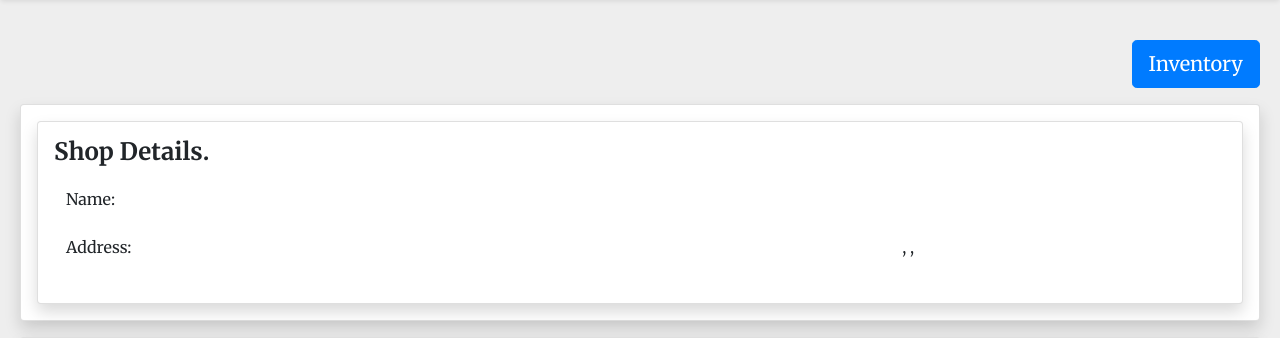
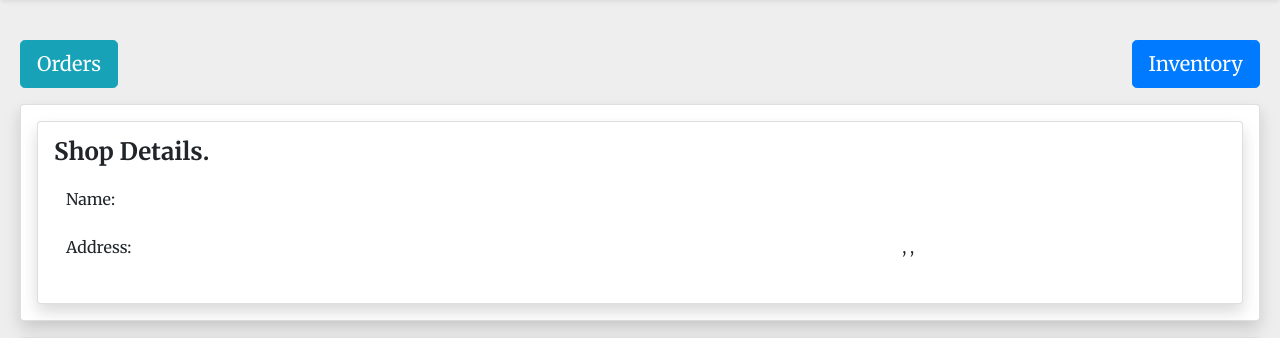
Before and after one commit to github-ravish/point-of-sale, a Django app: template app/shop/templates/shop/detail.html in a window 1280 px wide. Shown: the part 59-397 px from the top of the page. Run offline with Django 3.2, Linux system fonts and the light colour scheme; the template is opened without the code that fills it, so the values that code supplies are empty; parts of the project's set-up code (start-up, migrations or seed data) failed here and were passed over; some libraries are stand-ins or nearby versions.

Commit message:
added order add link in detail page

```diff
--- a/app/shop/templates/shop/detail.html
+++ b/app/shop/templates/shop/detail.html
@@ -8,7 +8,10 @@
 {% block content %}
 <div class="content" id="container-fluid">
 	<div class="row mb-3">
-		<div class="col-12 text-right">
+		<div class="col-6">
+			<a class="btn btn-lg btn-info" href="{% url 'order:add' shop_slug=shop.slug %}">Orders</a>
+		</div>
+		<div class="col-6 text-right">
 			<a class="btn btn-lg btn-primary" href="{% url 'product:list' shop_slug=shop.slug %}">Inventory</a>
 		</div>
 	</div>
@@ -32,7 +35,11 @@
 
 	<div class="card app__shop-staff-detail mt-3 p-3 shadow">
 		<div class="card p-3 shadow">
-			<h1>Users.</h1>
+			<div class="row">
+				<div class="col-12">
+					<h1>Users.</h1>
+				</div>
+			</div>
 			<table class="table table-hover table-responsive-sm">
 				<thead class="thead-dark">
 					<tr>
```
